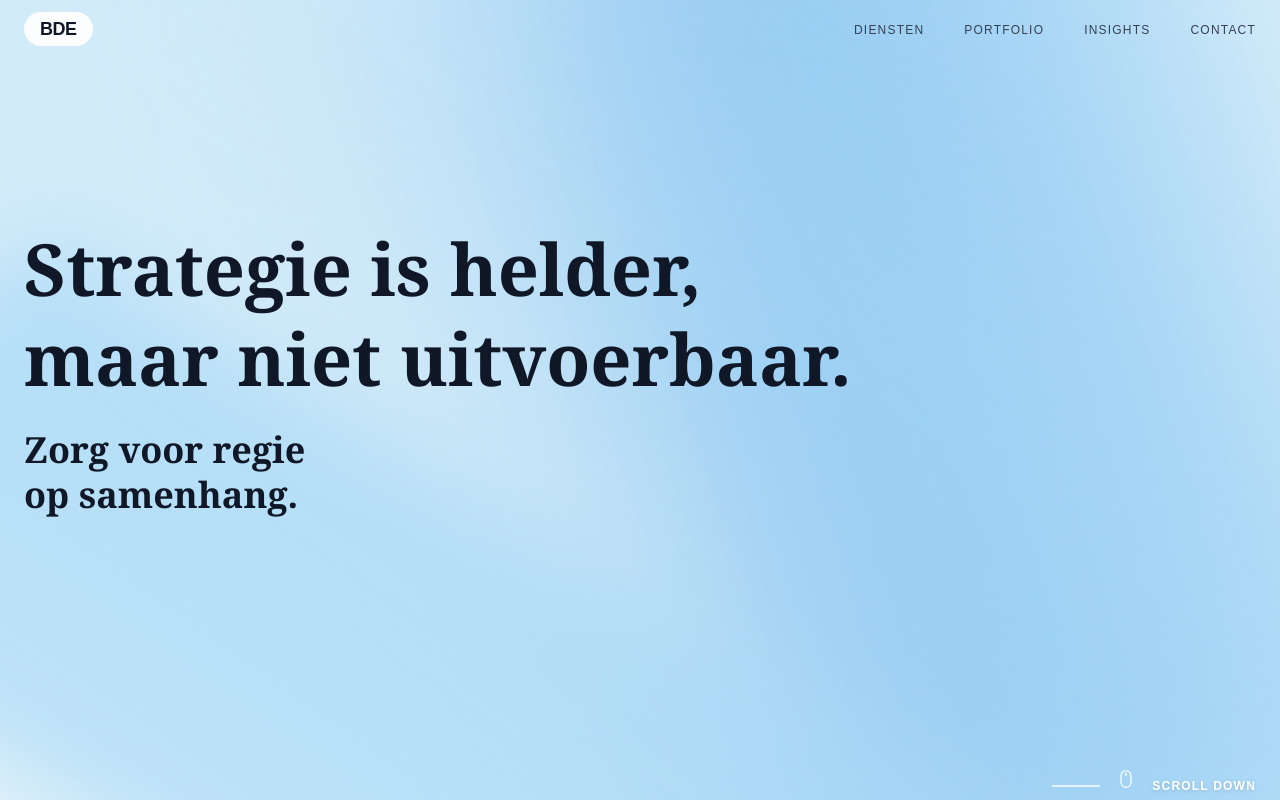
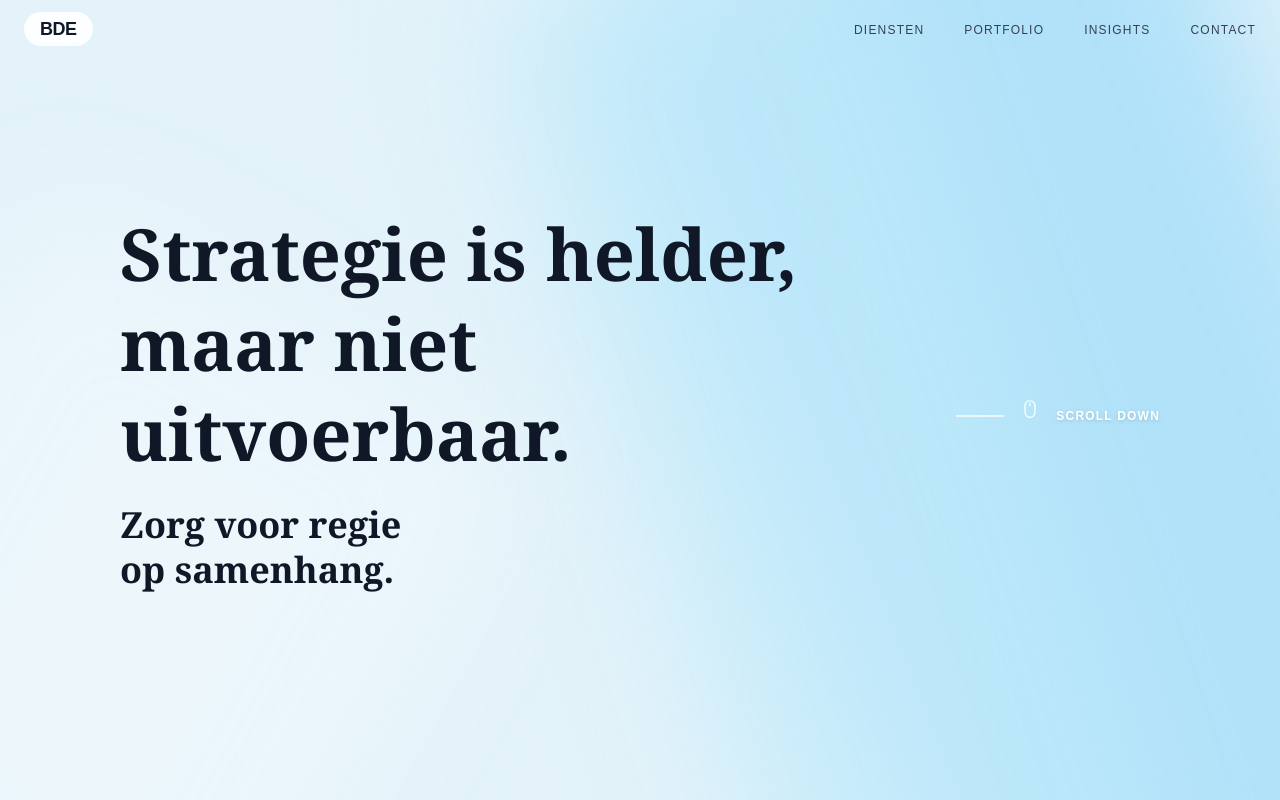
Before and after one commit to TinoiDam/bde-consulting.com, a Next.js app: page / in a window 1280 px wide. Shown: the top 800 px of the page. Built offline with nearby package versions, Linux system fonts and the light colour scheme.

Commit message:
Fix Tailwind syntax - remove invalid bracket notation, use proper classes (blur-3xl, -rotate-12, w-[600px])

```diff
--- a/app/page.tsx
+++ b/app/page.tsx
@@ -4,86 +4,18 @@ export default function Home() {
   return (
     <main className="bg-white">
       {/* Hero Section - Aurora Mesh Gradient */}
-      <section
-        className="relative overflow-hidden min-h-screen flex flex-col"
-        style={{
-          backgroundColor: '#E4F3FA'
-        }}
-      >
-        {/* Beam 1 - Sharp bright stripe with subtle breathing */}
-        <div
-          className="absolute pointer-events-none animate-breathe-1"
-          style={{
-            width: '35%',
-            height: '150%',
-            backgroundColor: '#8BC4F0',
-            top: '-30%',
-            right: '10%',
-            transform: 'rotate(-15deg)',
-            filter: 'blur(120px)',
-            opacity: 0.82
-          }}
-        ></div>
+      <section className="relative w-full min-h-screen bg-[#E4F3FA] overflow-hidden flex items-center px-8 md:px-24">
+        {/* Aurora Background Layers with correct Tailwind syntax */}
+        <div className="absolute inset-0 pointer-events-none overflow-hidden z-0">
+          {/* Light beam 1 - Main bright diagonal stream */}
+          <div className="absolute -top-[20%] -right-[10%] w-[600px] h-[160%] bg-[#A1DCF9] opacity-70 -rotate-12 -skew-x-12 blur-3xl animate-aurora-1"></div>
 
-        {/* Beam 2 - Secondary stripe with breathing animation */}
-        <div
-          className="absolute pointer-events-none animate-breathe-2"
-          style={{
-            width: '40%',
-            height: '160%',
-            backgroundColor: '#8BC4F0',
-            top: '-40%',
-            right: '150px',
-            transform: 'rotate(-25deg)',
-            filter: 'blur(140px)',
-            opacity: 0.6
-          }}
-        ></div>
+          {/* Light beam 2 - Secondary softer ray */}
+          <div className="absolute -top-[10%] right-[20%] w-[400px] h-[140%] bg-[#C1EAFA] opacity-60 -rotate-12 -skew-x-6 blur-3xl animate-aurora-2"></div>
 
-        {/* Beam 3 - Shadow stripe with flowing animation */}
-        <div
-          className="absolute pointer-events-none animate-breathe-3"
-          style={{
-            width: '38%',
-            height: '155%',
-            backgroundColor: '#A8D9F7',
-            top: '-35%',
-            right: '-100px',
-            transform: 'rotate(-20deg)',
-            filter: 'blur(130px)',
-            opacity: 0.5
-          }}
-        ></div>
-
-        {/* Secondary dynamic band - High contrast edge */}
-        <div
-          className="absolute pointer-events-none"
-          style={{
-            width: '95%',
-            height: '55%',
-            backgroundColor: '#A8D9F7',
-            bottom: '-15%',
-            left: '-20%',
-            transform: 'rotate(18deg) skewX(-25deg) skewY(12deg)',
-            filter: 'blur(40px)',
-            opacity: 0.65
-          }}
-        ></div>
-
-        {/* Soft glow edges - Subtle transition */}
-        <div
-          className="absolute pointer-events-none"
-          style={{
-            width: '140%',
-            height: '100%',
-            backgroundColor: '#A8D9F7',
-            top: '0%',
-            left: '-30%',
-            transform: 'rotate(35deg) skewX(-30deg)',
-            filter: 'blur(80px)',
-            opacity: 0.3
-          }}
-        ></div>
+          {/* Light beam 3 - Subtle glow for depth */}
+          <div className="absolute -bottom-[20%] -left-[10%] w-[500px] h-[80%] bg-[#EDF7FC] opacity-90 rotate-12 blur-3xl animate-aurora-3"></div>
+        </div>
 
         {/* Content - Top */}
         <div className="relative z-10 flex-1 flex items-center py-16 md:py-0">
```
